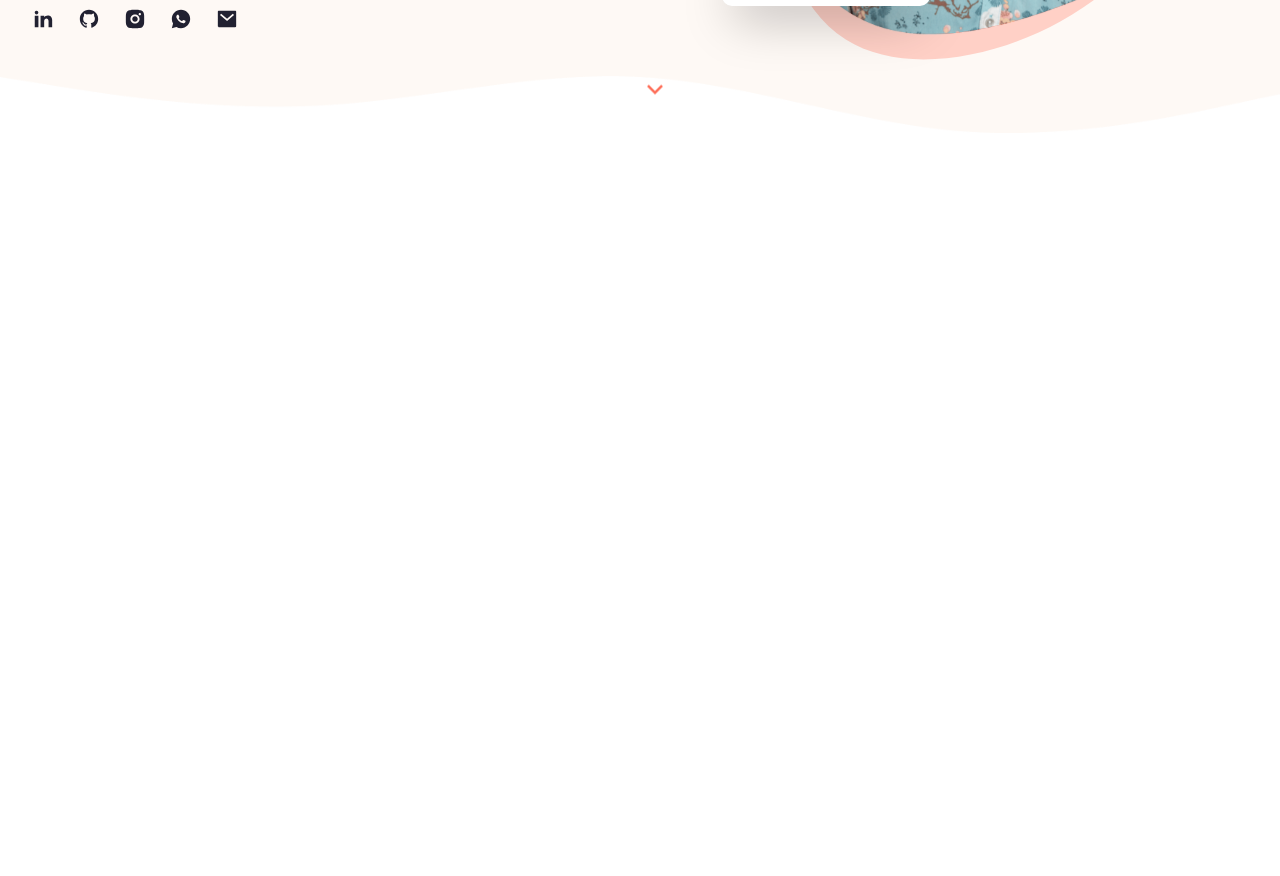
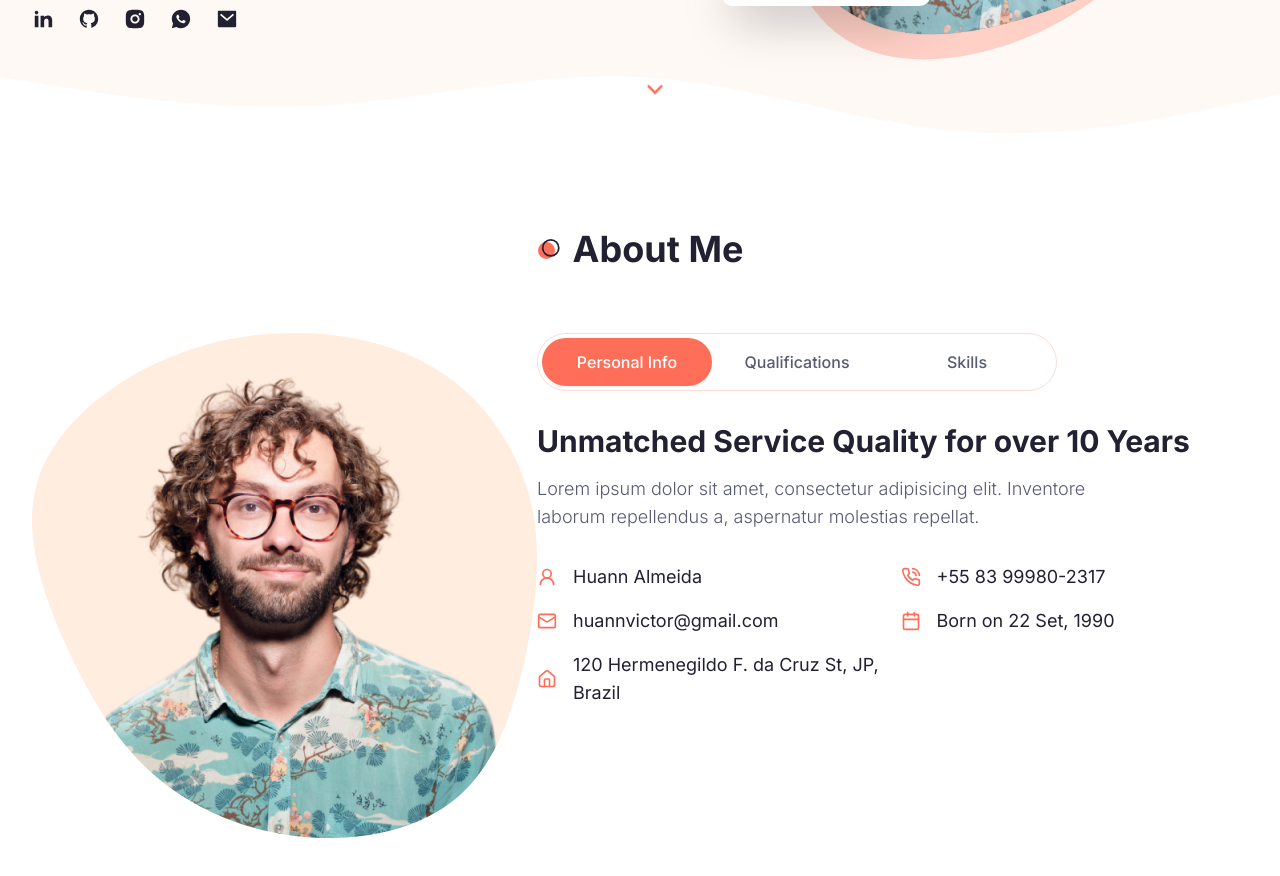
Before and after one commit to huannvictor/huannalmeida-dev, a Next.js app: page / in a window 1280 px wide. Shown: the part 640-1516 px from the top of the page. Built offline with nearby package versions, Linux system fonts and the light colour scheme.

Commit message:
feat: started about section

```diff
--- a/app/globals.css
+++ b/app/globals.css
@@ -66,8 +66,24 @@
   @apply text-6xl xl:text-[72px] xl:leading-[80px] tracking-[-2px] font-bold;
 }
 
+.h2 {
+  @apply text-4xl font-bold;
+}
+
+.h3 {
+  @apply text-3xl font-bold;
+}
+
+.h4 {
+  @apply text-[22px] font-semibold;
+}
+
 .subtitle {
   @apply text-muted-foreground text-lg mb-8 font-light;
+}
+
+.section-title {
+  @apply text-4xl font-bold relative w-max flex items-center justify-between gap-x-3 before:bg-dots_light before:dark:bg-dots_dark before:bg-no-repeat before:bg-center before:w-[24px] before:h-[24px]
 }
 
 .badge {
--- a/app/page.tsx
+++ b/app/page.tsx
@@ -1,9 +1,11 @@
+import About from "@/components/About";
 import Hero from "@/components/Hero";
 
 export default function Home() {
   return (
     <main>
       <Hero />
+      <About />
     </main>
   );
 }
--- /dev/null
+++ b/components/About.tsx
@@ -0,0 +1,206 @@
+import {
+  Calendar,
+  Home,
+  MailIcon,
+  PhoneCall,
+  User2
+} from "lucide-react";
+import DevImg from "./DevImg";
+import { Tabs, TabsContent, TabsList, TabsTrigger } from "./ui/tabs";
+
+
+interface Qualification {
+  university: string;
+  qualification: string;
+  years: string;
+}
+
+interface Experience {
+  company: string;
+  qualification: string;
+  years: string;
+}
+
+interface QualificationData {
+  title: string;
+  data: (Qualification | Experience)[];
+}
+
+interface Skill {
+  name: string;
+}
+
+interface Tool {
+  imgPath: string;
+}
+
+interface SkillData {
+  title: string;
+  data: (Skill | Tool)[];
+}
+
+const infoData = [
+  {
+    icon: <User2 size={20} />,
+    text: 'Huann Almeida',
+  },
+  {
+    icon: <PhoneCall size={20} />,
+    text: '+55 83 99980-2317',
+  },
+  {
+    icon: <MailIcon size={20} />,
+    text: 'huannvictor@gmail.com',
+  },
+  {
+    icon: <Calendar size={20} />,
+    text: 'Born on 22 Set, 1990',
+  },
+  {
+    icon: <Home size={20} />,
+    text: '120 Hermenegildo F. da Cruz St, JP, Brazil',
+  },
+]
+
+const qualificationData: QualificationData[] = [
+  {
+    title: 'education',
+    data: [
+      {
+        university: 'EBAC ',
+        qualification: 'Javascript Fullstack Developer',
+        years: '2023'
+      },
+      {
+        university: 'OneBitCode',
+        qualification: 'Javascript Fullstack Developer',
+        years: '2023'
+      },
+      {
+        university: 'Rocketseat',
+        qualification: 'Javascript Fullstack Developer',
+        years: '2022'
+      },
+      {
+        university: 'UNIESP',
+        qualification: 'Bachelor Of Business Administration',
+        years: '2010 - 2018'
+      },
+    ]
+  },
+  {
+    title: 'experience',
+    data: [
+      {
+        company: 'Skill Labs',
+        qualification: 'Tech Lead Front-End',
+        years: 'jan 2023 - present'
+      },
+      {
+        company: 'Skill Labs',
+        qualification: 'Junior Front-End Developer',
+        years: 'Aug 2023 - jan 2023'
+      },
+      {
+        company: 'Construir Publisher',
+        qualification: 'Commercial Assistant',
+        years: 'May 2018 - present'
+      },
+      {
+        company: 'Organize Soft',
+        qualification: 'Junior Front-End Developer',
+        years: 'Dez 2022 - Feb 2023'
+      },
+    ]
+  },
+]
+
+const skillData: SkillData[] = [
+  {
+    title: 'skills',
+    data: [
+      { name: 'HTML, CSS' },
+      { name: 'Front-end Development' },
+      { name: 'Digital Design' },
+      { name: 'Javascript, Typescript, Python, C#' },
+      { name: 'Back-end Development' },
+    ]
+  },
+  {
+    title: 'tools',
+    data: [
+      { imgPath: '/about/vscode.svg' },
+      { imgPath: '/about/figma.svg' },
+      { imgPath: '/about/notion.svg' },
+    ]
+  }
+]
+
+
+const About = () => {
+  const getData = (arr: (QualificationData | SkillData)[], title: string) => {
+    return arr.find((item) => item.title)
+  }
+
+  return (
+    <section className="xl:h-[860px] pb-12 xl:py-24">
+      <div className="container mx-auto">
+        <h2 className="section-title mb-8 xl:mb-16 text-center mx-auto">
+          About Me
+        </h2>
+
+        <div className="flex flex-col xl:flex-row">
+          <div className="hidden xl:flex flex-1 relative">
+            <DevImg
+              containerStyles="bg-about_shape_light dark:bg-about_shape_dark size-[505px] bg-no-repeat relative"
+              imgSrc="/about/developer.png"
+            />
+          </div>
+          <div className="fex-1">
+            <Tabs defaultValue="personal">
+              <TabsList className="w-full grid xl:grid-cols-3 xl:max-w-[520px] xl:border dark:border-none">
+                <TabsTrigger className="w-[162px] xl:w-auto" value='personal'>
+                  Personal Info
+                </TabsTrigger>
+                <TabsTrigger className="w-[162px] xl:w-auto" value='qualifications'>
+                  Qualifications
+                </TabsTrigger>
+                <TabsTrigger className="w-[162px] xl:w-auto" value='skills'>Skills</TabsTrigger>
+              </TabsList>
+              <div className="text-lg mt-12 xl:mt-8">
+                <TabsContent value="personal">
+                  <div className="text-center xl:text-left">
+                    <h3 className="h3 mb-4">
+                      Unmatched Service Quality for over 10 Years
+                    </h3>
+                    <p className="subtitle max-w-xl mx-auto xl:mx-0">
+                      Lorem ipsum dolor sit amet, consectetur adipisicing elit. Inventore laborum repellendus a, aspernatur molestias repellat.
+                    </p>
+
+                    <div className="grid xl:grid-cols-2 gap-4 mb-12">
+                      {infoData.map((item, index) => {
+                        return (
+                          <div
+                            className="flex items-center gap-x-4 mx-auto xl:mx-0"
+                            key={index}
+                          >
+                            <div className="text-primary">{item.icon}</div>
+                            <div>{item.text}</div>
+                          </div>
+                        )
+                      })}
+                    </div>
+                  </div>
+                </TabsContent>
+                <TabsContent value="qualifications">Qualifications Info</TabsContent>
+                <TabsContent value="skills">Skills Info</TabsContent>
+              </div>
+            </Tabs>
+          </div>
+        </div>
+      </div>
+    </section>
+  )
+}
+
+export default About
--- a/components/DevImg.tsx
+++ b/components/DevImg.tsx
@@ -1,4 +1,4 @@
-import Image from "next/image"
+import Image from "next/image";
 
 interface DevImgProps {
   containerStyles: string
--- a/components/ui/tabs.tsx
+++ b/components/ui/tabs.tsx
@@ -1,7 +1,7 @@
 "use client"
 
+import * as TabsPrimitive from "@radix-ui/react-tabs"
 import * as React from "react"
-import * as TabsPrimitive from "@radix-ui/react-tabs"
 
 import { cn } from "@/lib/utils"
 
@@ -14,7 +14,7 @@ const TabsList = React.forwardRef<
   <TabsPrimitive.List
     ref={ref}
     className={cn(
-      "inline-flex h-10 items-center justify-center rounded-md bg-muted p-1 text-muted-foreground",
+      "inline-flex items-center justify-center xl:bg-white p-1 text-muted-foreground rounded-[30px] dark:md:bg-secondary",
       className
     )}
     {...props}
@@ -29,7 +29,7 @@ const TabsTrigger = React.forwardRef<
   <TabsPrimitive.Trigger
     ref={ref}
     className={cn(
-      "inline-flex items-center justify-center whitespace-nowrap rounded-sm px-3 py-1.5 text-sm font-medium ring-offset-background transition-all focus-visible:outline-none focus-visible:ring-2 focus-visible:ring-ring focus-visible:ring-offset-2 disabled:pointer-events-none disabled:opacity-50 data-[state=active]:bg-background data-[state=active]:text-foreground data-[state=active]:shadow-sm",
+      "inline-flex items-center justify-center whitespace-nowrap rounded-full px-3 py-1.5 text-base font-medium ring-offset-background transition-all focus-visible:outline-none focus-visible:ring-2 focus-visible:ring-ring focus-visible:ring-offset-2 disabled:pointer-events-none disabled:opacity-50 data-[state=active]:bg-primary data-[state=active]:text-white data-[state=active]:shadow-sm h-[48px]",
       className
     )}
     {...props}
@@ -52,4 +52,4 @@ const TabsContent = React.forwardRef<
 ))
 TabsContent.displayName = TabsPrimitive.Content.displayName
 
-export { Tabs, TabsList, TabsTrigger, TabsContent }
+export { Tabs, TabsContent, TabsList, TabsTrigger }
--- a/tailwind.config.ts
+++ b/tailwind.config.ts
@@ -80,6 +80,10 @@ const config = {
         hero_shape: 'url(/hero/shape-1.svg)',
         hero_shape2_light: 'url(/hero/shape-2-light.svg)',
         hero_shape2_dark: 'url(/hero/shape-2-dark.svg)',
+        about_shape_light: 'url(/about/shape-light.svg)',
+        about_shape_dark: 'url(/about/shape-dark.svg)',
+        dots_light: 'url(/dots-light.svg)',
+        dots_dark: 'url(/dots-dark.svg)',
       }
     },
   },
```
